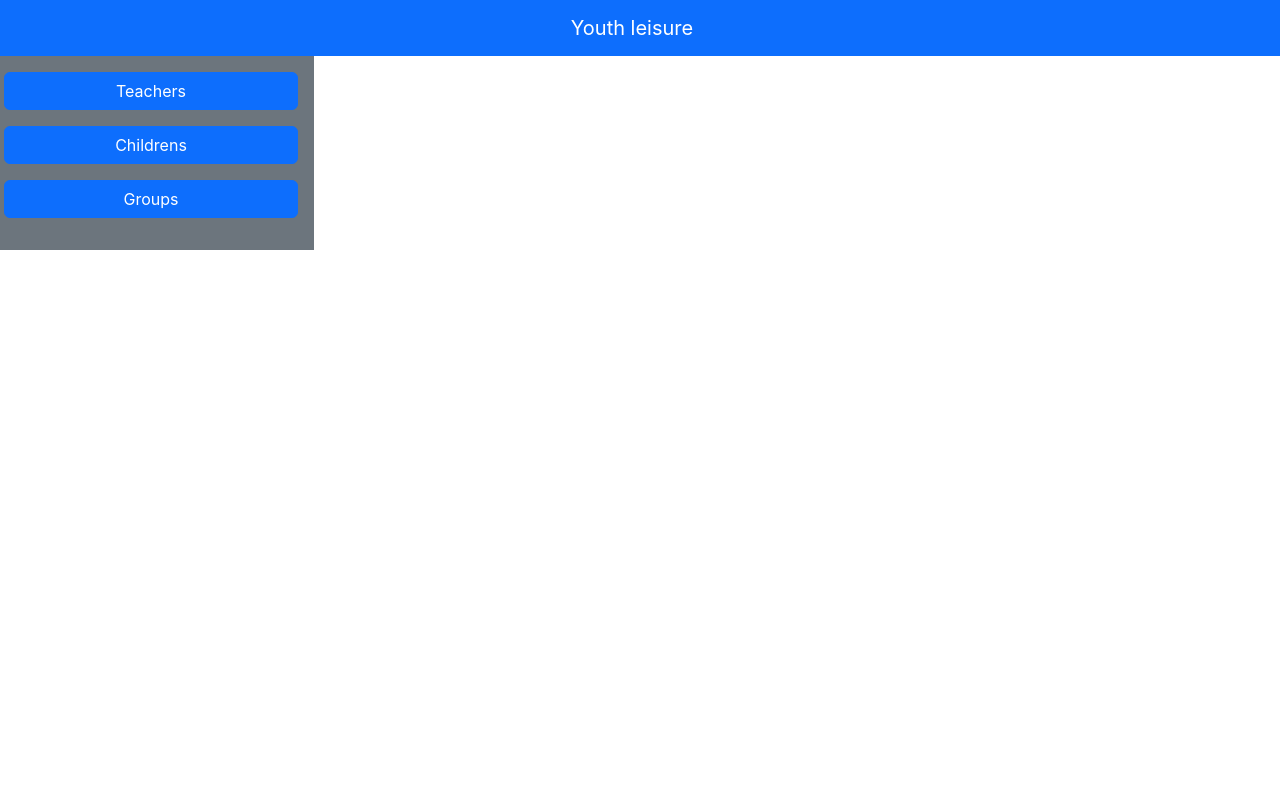
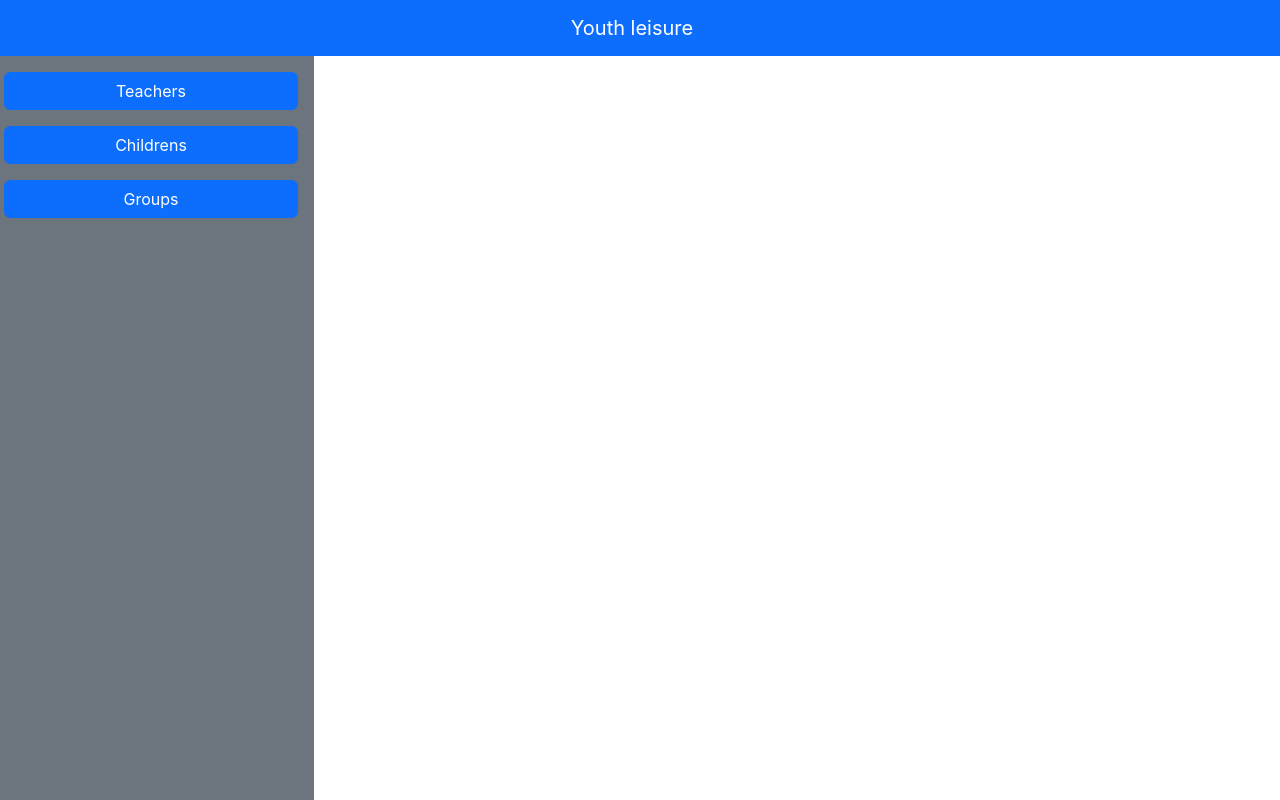
Before and after one commit to Daer0n/youth-leisure, a React (Create React App) app in the folder frontend/: page / in a window 1280 px wide. Built offline with nearby package versions, Linux system fonts and the light colour scheme.

Commit message:
applied styles to the sidebar and main component

```diff
--- a/frontend/src/App.css
+++ b/frontend/src/App.css
@@ -1,38 +1,17 @@
-.App {
-  text-align: center;
+html,
+body,
+#root {
+  height: 100%;
+  margin: 0;
+  overflow-x: hidden;
 }
 
-.App-logo {
-  height: 40vmin;
-  pointer-events: none;
+.mainPage {
+  height: 100%;
+  display: flex;
+  flex-direction: column;
 }
 
-@media (prefers-reduced-motion: no-preference) {
-  .App-logo {
-    animation: App-logo-spin infinite 20s linear;
-  }
+.sidebar {
+  flex: 1;
 }
-
-.App-header {
-  background-color: #282c34;
-  min-height: 100vh;
-  display: flex;
-  flex-direction: column;
-  align-items: center;
-  justify-content: center;
-  font-size: calc(10px + 2vmin);
-  color: white;
-}
-
-.App-link {
-  color: #61dafb;
-}
-
-@keyframes App-logo-spin {
-  from {
-    transform: rotate(0deg);
-  }
-  to {
-    transform: rotate(360deg);
-  }
-}
--- a/frontend/src/App.js
+++ b/frontend/src/App.js
@@ -3,6 +3,8 @@ import React, { useState } from "react";
 import TeacherComponent from "./components/TeacherComponent";
 import ChildrenComponent from "./components/ChildrenComponent";
 import PartyComponent from "./components/PartyComponent";
+
+import "./App.css";
 
 const App = () => {
     const [selectedComponent, setSelectedComponent] = useState(null);
@@ -12,7 +14,7 @@ const App = () => {
     };
 
     return (
-        <div className="h-100 d-flex flex-column">
+        <div className="mainPage">
             <nav className="navbar navbar-expand w-100 navbar-dark bg-primary">
                 <a className="navbar-brand text-center w-100" href="#">
                     <span className="logo-text">Youth leisure</span>
@@ -20,7 +22,7 @@ const App = () => {
             </nav>
 
             <div className="row flex-grow-1">
-                <div className="col-3 bg-secondary p-3 d-flex flex-column">
+                <div className="col-3 bg-secondary p-3 d-flex flex-column sidebar">
                     <button
                         className="btn btn-primary mb-3"
                         onClick={() => handleLinkClick("teacher")}
@@ -42,7 +44,7 @@ const App = () => {
                     <div className="mt-auto"></div>
                 </div>
 
-                <div className="col-9 p-3">
+                <div className="col-9 p-0">
                     {selectedComponent === "teacher" && <TeacherComponent />}
                     {selectedComponent === "children" && <ChildrenComponent />}
                     {selectedComponent === "party" && <PartyComponent />}
```
